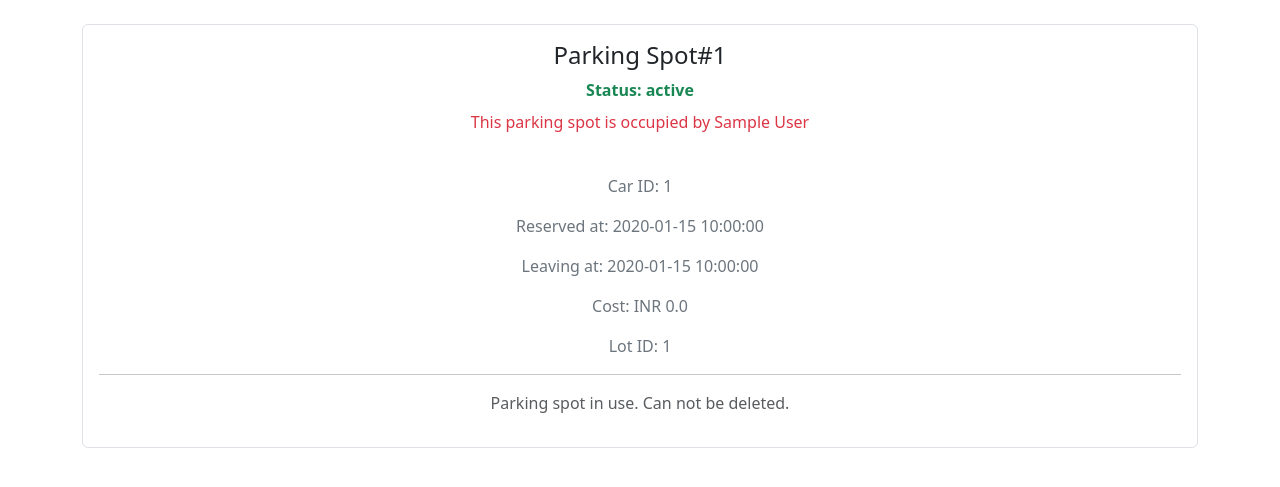
After one commit to 23f1002104/vehicle-parking, a Flask app: page /admin/1/viewLot/1/viewSpot/1 in a window 1280 px wide. The commit adds this page. Shown: the top 487 px of the page. Run offline with Flask 3, Linux system fonts and the light colour scheme; a user stored in the database is signed in; tables that the repository leaves empty hold one stand-in row (values such as "Sample post").

Commit message:
Finished all the admin functionalities
All the admin functionalities ar e implemented but no test is done. Hitting error while importing routes, suggested fix: use flask Blueprints. Shall do that next and do user functionalities. Updated README.md accordingly. If test passes shall add a manual section into it as well.

```diff
--- a/Controllers/routes.py
+++ b/Controllers/routes.py
@@ -1,8 +1,11 @@
-from flask import render_template, redirect, url_for, request, flash, abort
+from hmac import new
+from flask import render_template, redirect, url_for, request, flash
 from flask_login import login_user, logout_user, login_required, current_user
 from werkzeug.security import generate_password_hash, check_password_hash
+from sqlalchemy.orm import joinedload  # To eager load from database
 from app import app, db, login_manager
 from Models.models import User, ParkingLot, ParkingSpot, Reservation
+
 
 @login_manager.user_loader
 def load_user(user_id):
@@ -116,6 +119,8 @@ def user_list(admin_id):
 
 
 
+# CRUD functionalities for parking lots
+
 @app.route("/admin/<string:admin_id>/createLot", methods=['POST'])
 @login_required #TODO: change to `@admin_required`
 def create_parking_lot(admin_id):
@@ -145,8 +150,8 @@ def create_parking_lot(admin_id):
         # (Reference: "https://stackoverflow.com/questions/4201455/sqlalchemy-whats-the-difference-between-flush-and-commit")
         try:
             # Create parking spots for the new lot
-            for _ in range(max_spots):
-                new_spot = ParkingSpot(lot_id=new_lot.id)
+            for num in range(max_spots):
+                new_spot = ParkingSpot(id=num, lot_id=new_lot.id)
                 db.session.add(new_spot)
         except Exception as e:
             db.session.rollback()
@@ -163,17 +168,162 @@ def create_parking_lot(admin_id):
 
 
 
-@app.route("/admin/<string:admin_id>/viewLot/<string:lot_id>")
+@app.route("/admin/<string:admin_id>/viewLot/<string:lot_id>", methods=['GET'])
 @login_required #TODO: change to `@admin_required`
 def view_parking_lot(admin_id, lot_id):
+    """lazy loading is more about less memory and more computations at each function call, while eager loading
+    would use more memory and more computations when the class is created and less computations when the function is called"""
+    parking_lot = ParkingLot.query.options(
+        joinedload(ParkingLot.spots).joinedload(ParkingSpot.reservations)
+    ).filter_by(id=lot_id).first()
+
+    # Check if the current user is an admin and matches the admin_id
     if not current_user.is_admin or current_user.id != admin_id:
         flash("Admin permission required! Access denied.", 'danger')
         return redirect(url_for('login'))
-    parking_lot = ParkingLot.query.get(lot_id)
+
+    # Check if the parking lot exists
     if not parking_lot:
         flash("Parking lot not found.", "danger")
         return redirect(url_for('admin_dashboard', admin_id=admin_id))
+
     return render_template("view_parking_lot.html", parking_lot=parking_lot)
+
+
+@app.route("/admin/<string:admin_id>/editLot/<string:lot_id>", methods=['GET', 'POST'])
+@login_required #TODO: change to `@admin_required`
+def edit_parking_lot(admin_id, lot_id):
+    """lazy loading is more about less memory and more computations at each function call, while eager loading
+    would use more memory and more computations when the class is created and less computations when the function is called"""
+    parking_lot = ParkingLot.query.options(
+        joinedload(ParkingLot.spots).joinedload(ParkingSpot.reservations)
+    ).filter_by(id=lot_id).first()
+
+    # Check if the current user is an admin and matches the admin_id
+    if not current_user.is_admin or current_user.id != admin_id:
+        flash("Admin permission required! Access denied.", 'danger')
+        return redirect(url_for('login'))
+
+    # Check if the parking lot exists
+    if not parking_lot:
+        flash("Parking lot not found.", "danger")
+        return redirect(url_for('admin_dashboard', admin_id=admin_id))
+
+    # Update parking lot details
+    if request.method == 'POST':
+        new_price = request.form.get("price_per_hour")
+        new_prime_location_name = request.form.get("prime_location_name")
+        new_address = request.form.get("address")
+        new_pin_code = request.form.get("pincode")
+        #TODO: to update max_spots we require to create or delete some parking spots. Needs additional logic.
+        # new_max_spots = request.form.get("max_spots")
+
+        # Update the parking lot details
+        parking_lot.price_per_hour = new_price
+        parking_lot.prime_location_name = new_prime_location_name
+        parking_lot.address = new_address
+        parking_lot.pin_code = new_pin_code
+        #TODO: Needed proper logic to update max_spots
+        # parking_lot.max_spots = new_max_spots
+
+        try:
+            db.session.commit()
+            flash("Parking lot details updated successfully!", "success")
+        except Exception as e:
+            db.session.rollback()
+            flash(f"Error updating parking lot details: {str(e)}", "danger")
+        return redirect(url_for('view_parking_lot', admin_id=admin_id, lot_id=lot_id))
+
+    return render_template("edit_parking_lot.html", parking_lot=parking_lot)
+
+
+
+@app.route("/admin/<string:admin_id>/deleteLot/<string:lot_id>", methods=['POST'])
+@login_required #TODO: change to `@admin_required`
+def delete_parking_lot(admin_id, lot_id):
+    """Delete functionality for parking lots. Possible only when all parking spots are empty."""
+    if not current_user.is_admin or current_user.id != admin_id:
+        flash("Admin permission required! Access denied.", 'danger')
+        return redirect(url_for('login'))
+
+    parking_lot = ParkingLot.query.options(joinedload(ParkingLot.spots)).filter_by(id=lot_id).first()
+
+    if not parking_lot:
+        flash("Parking lot not found.", "danger")
+        return redirect(url_for('admin_dashboard', admin_id=admin_id))
+
+    # If all spots are available, delete the parking lot and its spots
+    if all(spot.status == 'A' for spot in parking_lot.spots):
+        try:
+            db.session.delete(parking_lot)
+            db.session.commit()
+            flash("Parking lot and its spots deleted successfully.", "success")
+        except Exception as e:
+            db.session.rollback()
+            flash(f"Error deleting parking lot: {str(e)}", "danger")
+        return redirect(url_for('admin_dashboard', admin_id=admin_id))
+
+    else:
+        flash("Cannot delete lot: Some spots are occupied.", "danger")
+        return redirect(url_for('admin_dashboard', admin_id=current_user.id))
+
+
+
+# On parking spots no create and update is allowed, so only read and delete.
+@app.route("/admin/<string:admin_id>/viewLot/<string:lot_id>/viewSpot/<string:spot_id>", methods=['GET'])
+@login_required #TODO: change to `@admin_required`
+def view_parking_spot(admin_id, lot_id, spot_id):
+    if not current_user.is_admin or current_user.id != admin_id:
+        flash("Admin permission required! Access denied.", 'danger')
+        return redirect(url_for('login'))
+
+    parking_lot = ParkingLot.query.filter_by(id=lot_id).first()
+    if not parking_lot:
+        flash("Parking lot not found.", "danger")
+        return redirect(url_for('admin_dashboard', admin_id=admin_id))
+
+    parking_spot = ParkingSpot.query.filter_by(id=spot_id, lot_id=lot_id).first()
+    if not parking_spot:
+        flash("Parking spot not found.", "danger")
+        return redirect(url_for('view_parking_lot', admin_id=admin_id, lot_id=lot_id))
+
+    return render_template("view_parking_spot.html", parking_lot=parking_lot, parking_spot=parking_spot)
+
+
+@app.route("/admin/<string:admin_id>/viewLot/<string:lot_id>/deleteSpot/<string:spot_id>", methods=['POST'])
+@login_required #TODO: change to `@admin_required`
+def delete_parking_spot(admin_id, spot_id, lot_id):
+    if not current_user.is_admin or current_user.id != admin_id:
+        flash("Admin permission required! Access denied.", 'danger')
+        return redirect(url_for('login'))
+
+    parking_lot = ParkingLot.query.filter_by(id=lot_id).first()
+    if not parking_lot:
+        flash("Parking lot not found.", "danger")
+        return redirect(url_for('admin_dashboard', admin_id=admin_id))
+
+    parking_spot = ParkingSpot.query.filter_by(id=spot_id, lot_id=lot_id).first()
+    if not parking_spot:
+        flash("Parking spot not found.", "danger")
+        return redirect(url_for('view_parking_lot', admin_id=admin_id, lot_id=lot_id))
+
+    try:
+        if parking_spot.is_available():
+            db.session.delete(parking_spot)
+            # reduce the max_spots from Parking Lot
+            parking_lot.max_spots -= 1  # Decrease the max_spots count
+            if parking_lot.max_spots == 0:
+                db.session.delete(parking_lot)
+            db.session.commit()
+            flash("Parking spot deleted successfully.", "success")
+        else:
+            flash("Cannot delete spot: It is currently occupied.", "danger")
+
+    except Exception as e:
+        db.session.rollback()
+        flash(f"Error deleting parking spot: {str(e)}", "danger")
+
+    return redirect(url_for('view_parking_lot', admin_id=admin_id, lot_id=lot_id))
 
 
 ### User functionalities
@@ -188,22 +338,60 @@ def user_dashboard(user_id):
 
 
 #TODO: Edit profile fuctionality for both Users and Admins
-@app.route("/user/<string:id>/edit", methods=['GET','POST'], defaults={'is_admin': False} )
-@app.route("/admin/<string:id>/edit", methods=['GET','POST'], defaults={'is_admin': True} )
+@app.route("/user/<string:id>/editprofile", methods=['GET','POST'], defaults={'is_admin': False} )
+@app.route("/admin/<string:id>/editprofile", methods=['GET','POST'], defaults={'is_admin': True} )
 @login_required
-def edit(id, is_admin):
+def editProfile(id, is_admin):
     if current_user.id == id:
-        if request.method == "GET":
-            return render_template('editProfile.html')
-        else:
+        if request.method == "POST":
             user = User.query.filter_by(id=id).first()
-        if not is_admin and not user.is_admin:
-            pass
-        if is_admin and user.is_admin:
-            pass
+            if (not is_admin and not user.is_admin) or (is_admin and user.is_admin):
+                # Get form data
+                full_name = request.form.get("full_name")
+                email = request.form.get("email")
+                username = request.form.get("username").strip()
+
+                # unique username validation
+                existing_user = User.query.filter_by(username=username).first()
+                if existing_user and existing_user.id != id:
+                    flash("Username already exists. Please choose a different one.", "danger")
+                    return redirect(url_for('editProfile', id=id, is_admin=is_admin))
+
+                # unique email validation
+                existing_email = User.query.filter_by(email=email).first()
+                if existing_email and existing_email.id != id:
+                    flash("Email already exists. Please choose a different one.", "danger")
+                    return redirect(url_for('editProfile', id=id, is_admin=is_admin))
+
+                # If a new password is provided, hash it
+                new_password = request.form.get("new_password")
+                user.password = generate_password_hash(new_password) if new_password.strip() else user.password
+
+                # Update user details
+                user.full_name = full_name
+                user.email = email
+                user.username = username
+
+                try:
+                    db.session.commit()
+                except Exception as e:
+                    db.session.rollback()
+                    flash(f"Error updating profile: {str(e)}", "danger")
+                    return redirect(url_for('editProfile', id=id, is_admin=is_admin))
+
+                flash("Profile updated successfully!", "success")
+                return redirect(url_for('user_dashboard', user_id=id)) if not is_admin else redirect(url_for('admin_dashboard', admin_id=id))
+            else:
+                flash("Permission Denied", "danger")
+                return redirect(url_for('login'))
+
+        # Handle GET request
+        return render_template('editProfile.html')
     else:
-        abort(403)
-    pass
+        flash("Permission Denied! Invalid User.", "danger")
+        return redirect(url_for('login'))
+
+
 
 
 
--- a/app.py
+++ b/app.py
@@ -21,7 +21,7 @@ login_manager.init_app(app)
 
 
 # import it at the end to avoid circular import issue
-from Controllers import routes
+import Controllers.routes
 from Models.models import User, ParkingLot, ParkingSpot, Reservation
 
 
--- a/createAdmin.py
+++ b/createAdmin.py
@@ -24,8 +24,9 @@ def createAdmin():
             is_admin=True
         )
         try:
-            db.session.add(admin1, admin2, admin3)
+            db.session.add_all([admin1, admin2, admin3])
             db.session.commit()
+            print("Admin users created successfully.")
         except Exception as e:
             db.session.rollback()
             print(f"Error creating admin user: {e}")
@@ -34,4 +35,3 @@ def createAdmin():
 
 if __name__ == "__main__":
     createAdmin()
-    print("Admin users created successfully.")
--- /dev/null
+++ b/templates/view_parking_spot.html
@@ -0,0 +1,52 @@
+{% extends 'base.html' %}
+
+
+{% block navbar %}
+
+{% endblock %}
+
+
+{% block content %}
+    <div class="container my-4 text-center border rounded p-3">
+        <h4>Parking Spot#{{ parking_spot.id }}</h4>
+        <p class="text-success fw-semibold my-2">Status: {{ parking_spot.status }}</p>
+        {% if parking_spot.is_available() %}
+            <p class="text-success">This parking spot is available.</p>
+            <div class="container">
+                <h4>Last Used:</h4>
+                {% if parking_spot.reservations %}
+                    <p class="text-secondary">Car ID: {{ parking_spot.reservations[-1].car_id }}</p>
+                    <p class="text-secondary">Reserved at: {{ parking_spot.reservations[-1].parking_timestamp }}</p>
+                    {% if parking_spot.reservations[-1].leaving_timestamp %}
+                        <p class="text-secondary">Leaving at: {{ parking_spot.reservations[-1].leaving_timestamp }}</p>
+                        <p class="text-secondary">Cost: ₹{{ parking_spot.reservations[-1].calculate_cost() }}</p>
+                    {% else %}
+                        <p class="text-secondary">Leaving time not set yet.</p>
+                    {% endif %}
+                {% else %}
+                    <p class="text-secondary">This spot has never been used.</p>
+                {% endif %}
+            </div>
+        {% else %}
+            <p class="text-danger">This parking spot is occupied by {{ parking_spot.reservations[-1].user.full_name }}</p>
+            <br>
+            <p class="text-secondary">Car ID: {{ parking_spot.reservations[-1].car_id }}</p>
+            <p class="text-secondary">Reserved at: {{ parking_spot.reservations[-1].parking_timestamp }}</p>
+            {% if parking_spot.reservations[-1].leaving_timestamp %}
+                <p class="text-secondary">Leaving at: {{ parking_spot.reservations[-1].leaving_timestamp }}</p>
+                <p class="text-secondary">Cost: INR {{ parking_spot.reservations[-1].calculate_cost() }}</p>
+            {% else %}
+                <p class="text-secondary">Leaving time not set yet.</p>
+            {% endif %}
+        {% endif %}
+        <p class="text-secondary">Lot ID: {{ parking_spot.lot_id }}</p>
+        <hr>
+        {% if parking_spot.is_available() %}
+            <form action="{{ url_for('delete_parking_spot', admin_id=current_user.id, lot_id=parking_spot.lot_id, spot_id=parking_spot.id) }}" method="POST">
+                <button type="submit" class="btn btn-danger">Delete</button>
+            </form>
+        {% else %}
+            <p class="text-muted">Parking spot in use. Can not be deleted.</p>
+        {% endif %}
+    </div>
+{% endblock %}
```
Also changed, not shown: Models/models.py (+13 -3 lines), templates/admin_dashboard.html (+7 -11 lines), templates/editProfile.html (+19 -6 lines), templates/edit_parking_lot.html (added, +31 -0 lines), templates/user_list.html (+13 -7 lines), templates/view_parking_lot.html (added, +69 -0 lines), README.md.
